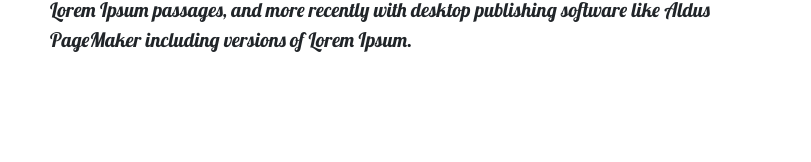
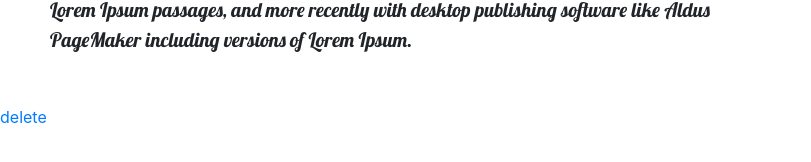
Before and after one commit to ckmonish2000/BlogSystem, a Flask app: page /view/2 in a window 1280 px wide. Shown: the part 265-427 px from the top of the page, without its empty margins (0-811 px from the left). Run offline with Flask 2, Linux system fonts and the light colour scheme; data comes from the database, SQL or seed files in the repository; both versions use the stored data as it was after the commit; some libraries are stand-ins or nearby versions.

Commit message:
second commit

```diff
--- a/app.py
+++ b/app.py
@@ -1,4 +1,4 @@
-from flask import Flask,render_template,url_for,request
+from flask import Flask,render_template,url_for,request,redirect
 from sqlalchemy import create_engine,MetaData,Table,Column,Integer,String
 
 
@@ -64,5 +64,13 @@
 
 
 
+@app.route("/delete/<int:num>")
+def delete(num):
+    conn=engine.connect()
+    dell=blog.delete().where(blog.c.id==num)
+    conn.execute(dell)
+    return redirect(url_for("blogs"))
+
+
 if __name__=="__main__":
     app.run(debug=True)
--- a/templates/view.html
+++ b/templates/view.html
@@ -18,4 +18,7 @@
 {% block body %}
 <h1 class="heading">Author:{{data[0][1]}}</h1>
 <p class="para">{{data[0][2]}}</p>
+
+
+<a href="/delete/{{data[0][0]}}">delete</a>
 {% endblock body %}
```
Also changed, not shown: blogpost.db.
